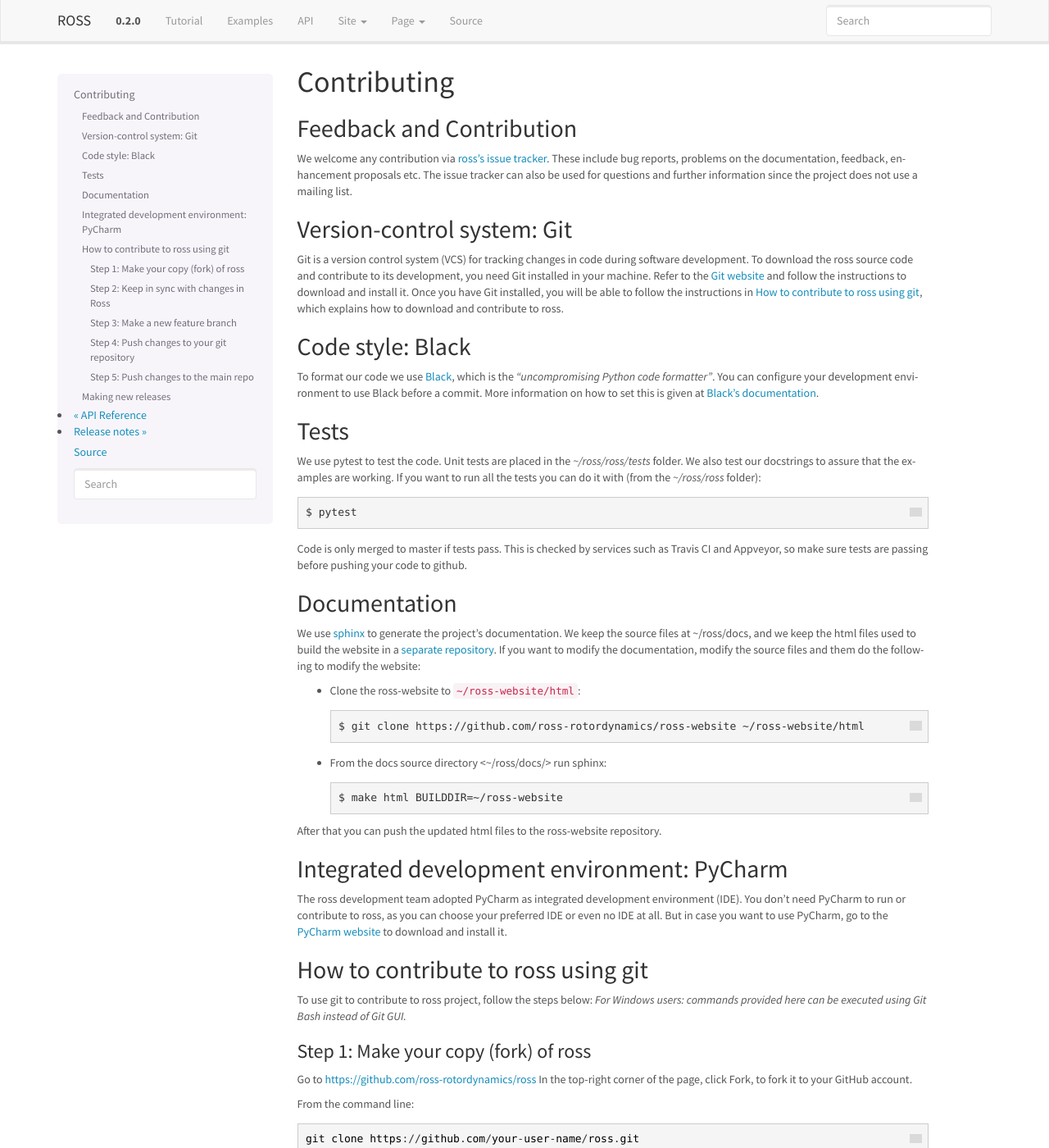
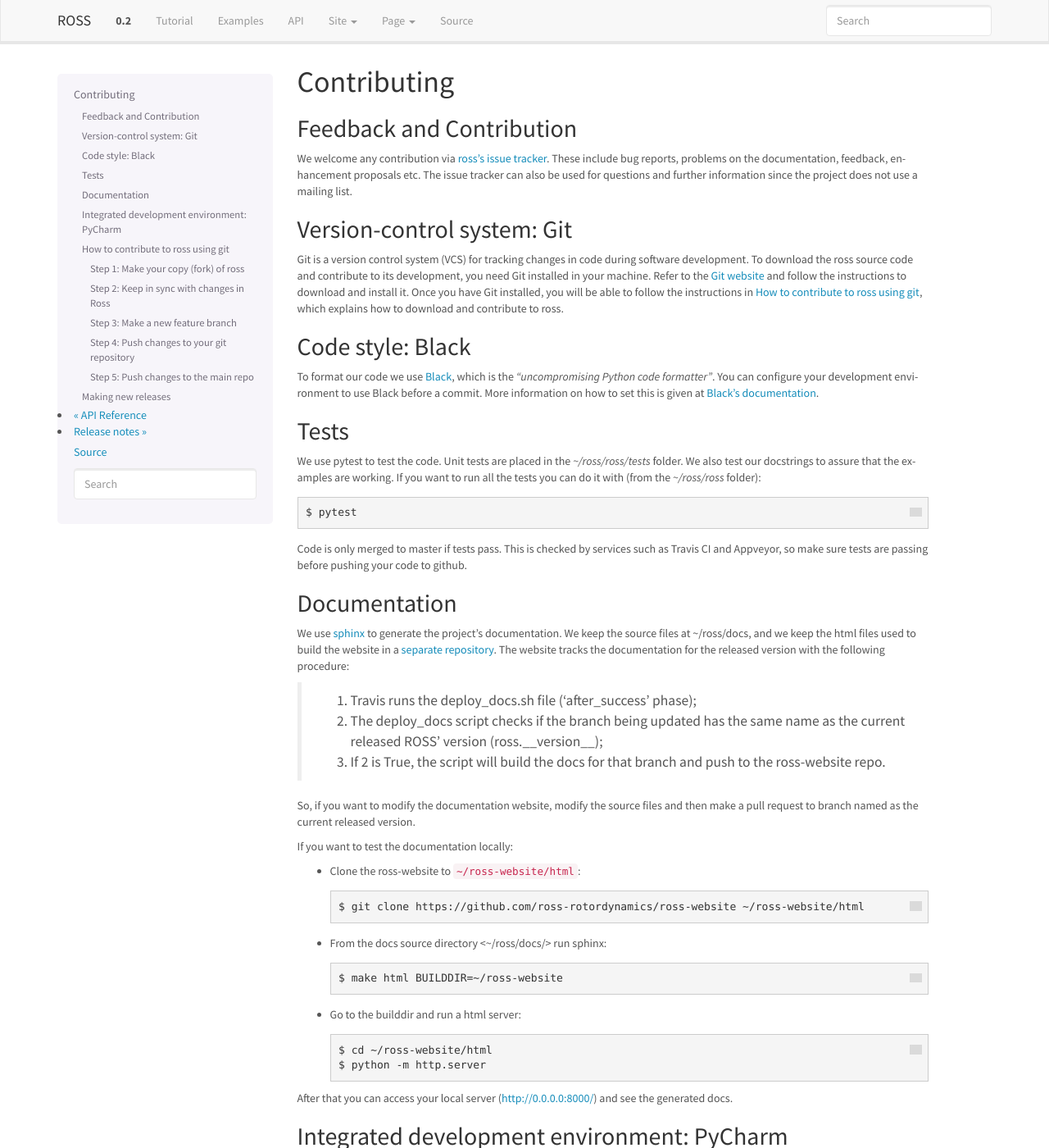
Before and after one commit to petrobras/ross, a Sphinx documentation site: the page built from docs/contributing.rst, in a window 1280 px wide and 1400 px high. Shown: the whole window at 82% size. Built offline with Sphinx 7.4.7, drawn with Linux system fonts in a browser that asks for light colours; pages that are not in the unit, such as notebooks, are missing from menus; comment, search, counter and statistics services are not loaded; grey boxes are pictures that could not be loaded.

```diff
--- a/CONTRIBUTING.rst
+++ b/CONTRIBUTING.rst
@@ -34,8 +34,17 @@
 -------------
 We use `sphinx <http://www.sphinx-doc.org/en/master/>`_ to generate the project's documentation. We keep the source
 files at ~/ross/docs, and we keep the html files used to build the website in a
-`separate repository <https://github.com/ross-rotordynamics/ross-website>`_. If you want to modify the documentation,
-modify the source files and them do the following to modify the website:
+`separate repository <https://github.com/ross-rotordynamics/ross-website>`_.
+The website tracks the documentation for the released version with the following procedure:
+
+ 1. Travis runs the deploy_docs.sh file ('after_success' phase);
+ 2. The deploy_docs script checks if the branch being updated has the same name as the current released ROSS' version (ross.__version__);
+ 3. If 2 is True, the script will build the docs for that branch and push to the ross-website repo.
+
+So, if you want to modify the documentation website, modify the source files and then make a pull request
+to branch named as the current released version.
+
+If you want to test the documentation locally:
 
 - Clone the ross-website to ``~/ross-website/html``::
 
@@ -45,7 +54,12 @@
 
     $ make html BUILDDIR=~/ross-website
 
-After that you can push the updated html files to the ross-website repository.
+- Go to the builddir and run a html server::
+
+    $ cd ~/ross-website/html
+    $ python -m http.server
+
+After that you can access your local server (http://0.0.0.0:8000/) and see the generated docs.
 
 Integrated development environment: PyCharm
 -------------------------------------------
--- a/docs/conf.py
+++ b/docs/conf.py
@@ -30,7 +30,7 @@
 import ross
 
 # The short X.Y version
-version = ross.__version__
+version = ross.__version__[:3]
 # The full version, including alpha/beta/rc tags
 release = ross.__version__
 
```
Also changed, not shown: 1 other file.
